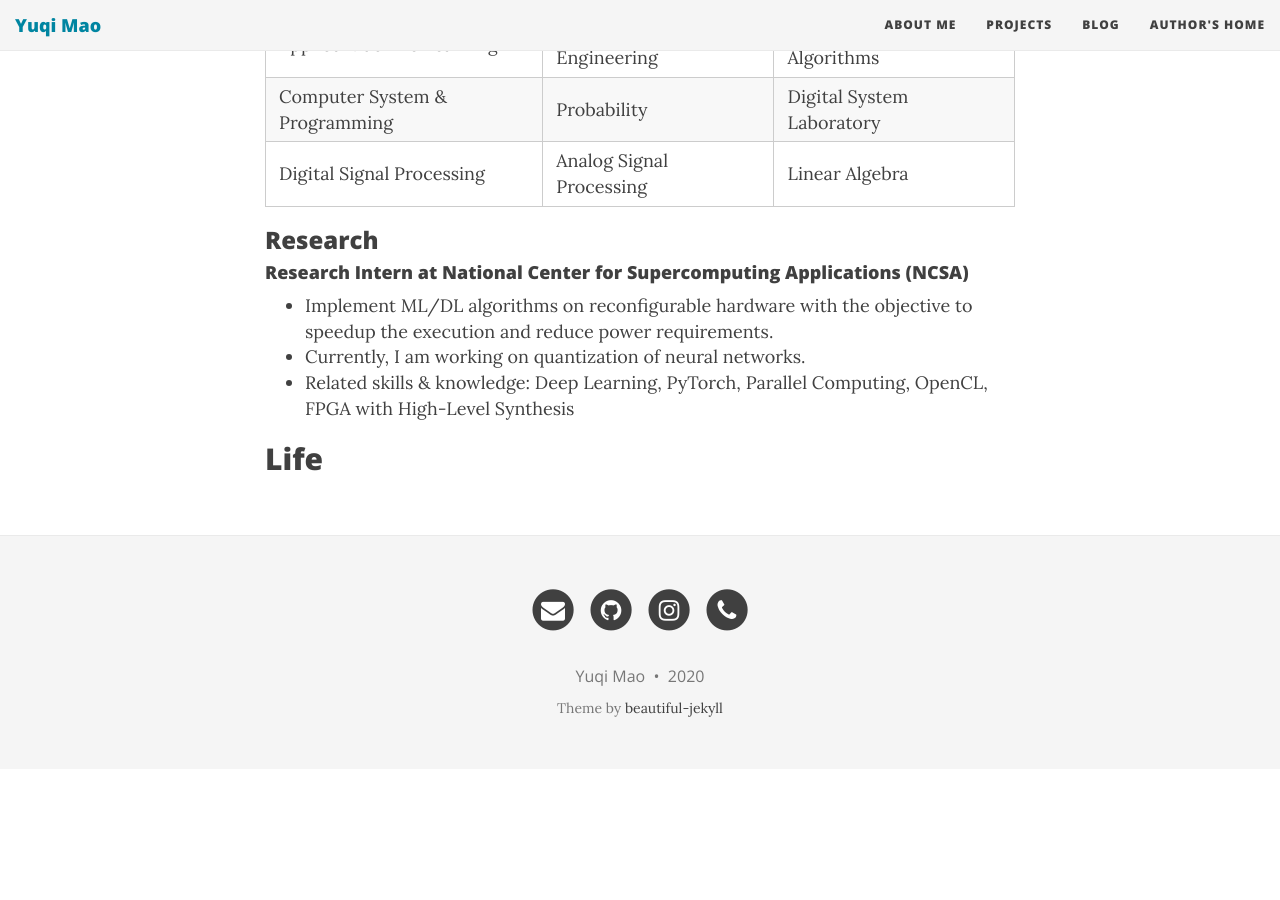
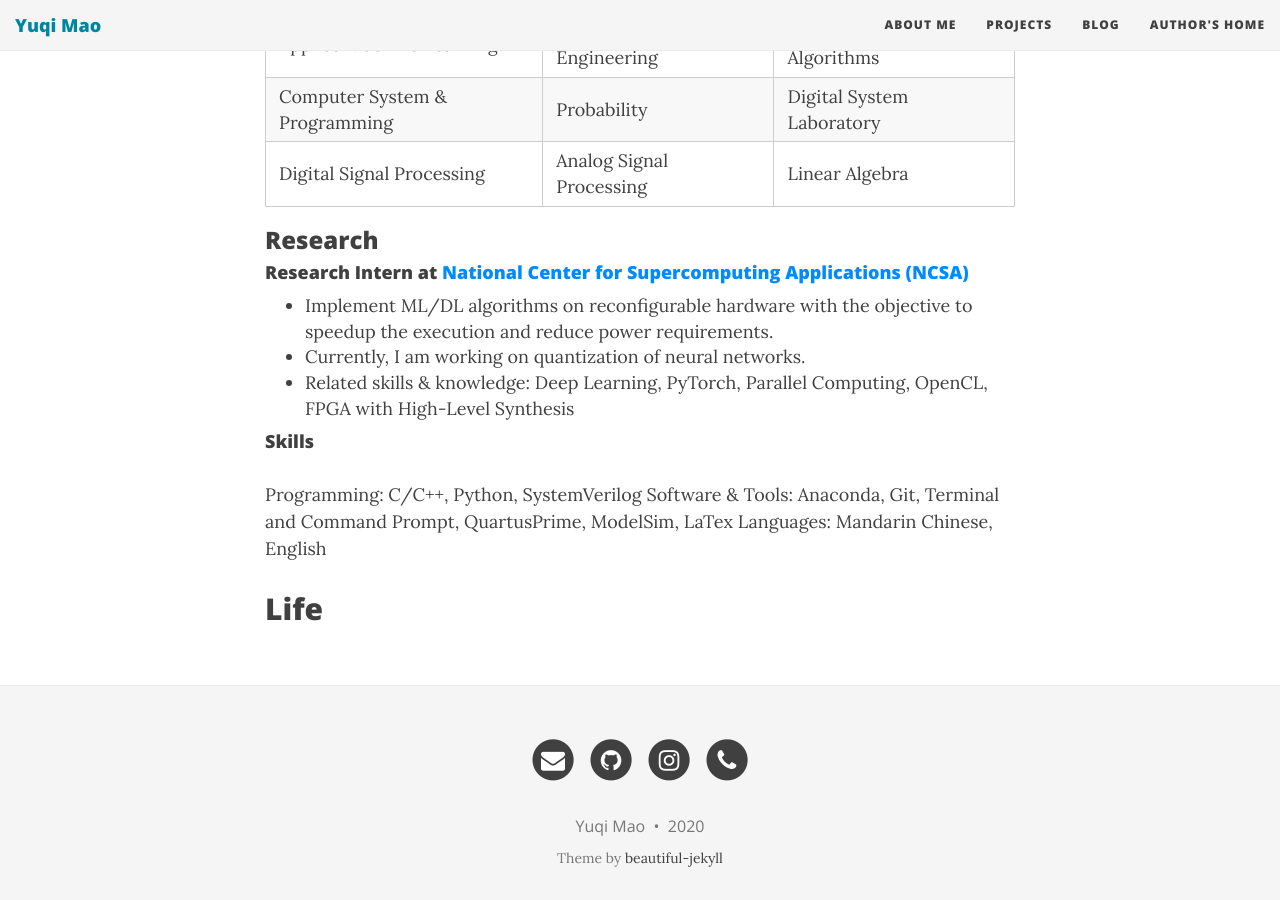
Before and after one commit to yqmao17/yqmao17.github.io, a Jekyll site: the page built from aboutme.md, in a window 1280 px wide and 900 px high, scrolled down 627 px. Built offline with Jekyll 4.4.1, drawn with Linux system fonts in a browser that asks for light colours; nearby versions of some CDN libraries; before the commit the page ends 1396 px from its top, so only the background shows below that.

Commit message:
update aboutme

```diff
--- a/aboutme.md
+++ b/aboutme.md
@@ -21,9 +21,14 @@ My name is Yuqi (Winston) Mao. Some fun facts about me:
 |Digital Signal Processing     | Analog Signal Processing   | Linear Algebra               |
 
 ### Research
-#### Research Intern at National Center for Supercomputing Applications (NCSA)
+#### Research Intern at [National Center for Supercomputing Applications (NCSA)](ncsa.illinois.edu)
 - Implement ML/DL algorithms on reconfigurable hardware with the objective to speedup the execution and reduce power requirements.
 - Currently, I am working on quantization of neural networks.
 - Related skills & knowledge: Deep Learning, PyTorch, Parallel Computing, OpenCL, FPGA with High-Level Synthesis
 
+#### Skills
+Programming: C/C++, Python, SystemVerilog
+Software & Tools: Anaconda, Git, Terminal and Command Prompt, QuartusPrime, ModelSim, LaTex
+Languages: Mandarin Chinese, English
+
 ## Life
```
